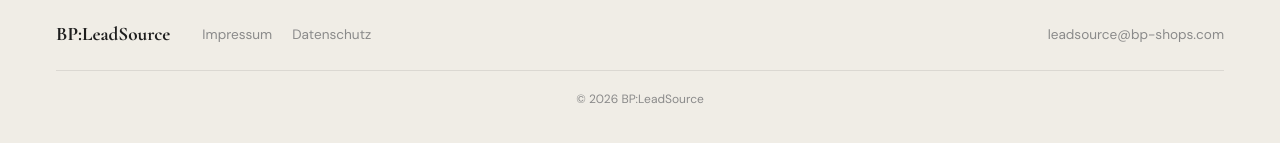
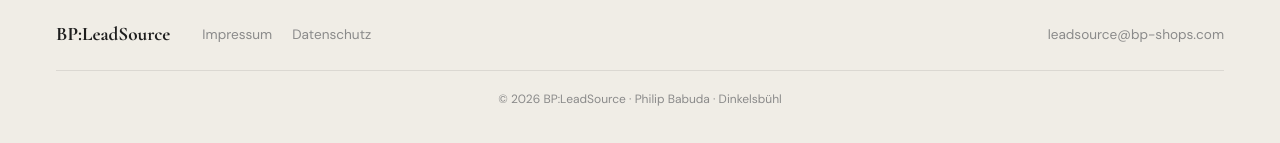
Before and after one commit to pb993/bpleadsource, a plain HTML site: page index.html in a window 1280 px wide. Shown: the part 4139-4282 px from the top of the page. Drawn offline with nearby package versions, Linux system fonts and the light colour scheme.

Commit message:
update: Copyright-Text wiederhergestellt mit Philip Babuda und Dinkelsbühl
Co-Authored-By: Paperclip <noreply@paperclip.ing>

```diff
--- a/index.html
+++ b/index.html
@@ -666,7 +666,7 @@
     <div class="footer-right">
         <a href="mailto:leadsource@bp-shops.com">leadsource@bp-shops.com</a>
     </div>
-    <div class="footer-copy">© 2026 BP:LeadSource</div>
+    <div class="footer-copy">© 2026 BP:LeadSource · Philip Babuda · Dinkelsbühl</div>
 </footer>
 </div>
 
@@ -691,7 +691,7 @@
     </div>
     <footer>
         <div class="footer-left"><a href="#" class="footer-logo" onclick="showPage('main');return false;">BP:LeadSource</a></div>
-        <div class="footer-copy" style="border:none;margin:0;padding:0;">© 2026 BP:LeadSource</div>
+        <div class="footer-copy" style="border:none;margin:0;padding:0;">© 2026 BP:LeadSource · Philip Babuda · Dinkelsbühl</div>
     </footer>
 </div>
 
@@ -719,7 +719,7 @@
     </div>
     <footer>
         <div class="footer-left"><a href="#" class="footer-logo" onclick="showPage('main');return false;">BP:LeadSource</a></div>
-        <div class="footer-copy" style="border:none;margin:0;padding:0;">© 2026 BP:LeadSource</div>
+        <div class="footer-copy" style="border:none;margin:0;padding:0;">© 2026 BP:LeadSource · Philip Babuda · Dinkelsbühl</div>
     </footer>
 </div>
 
```
